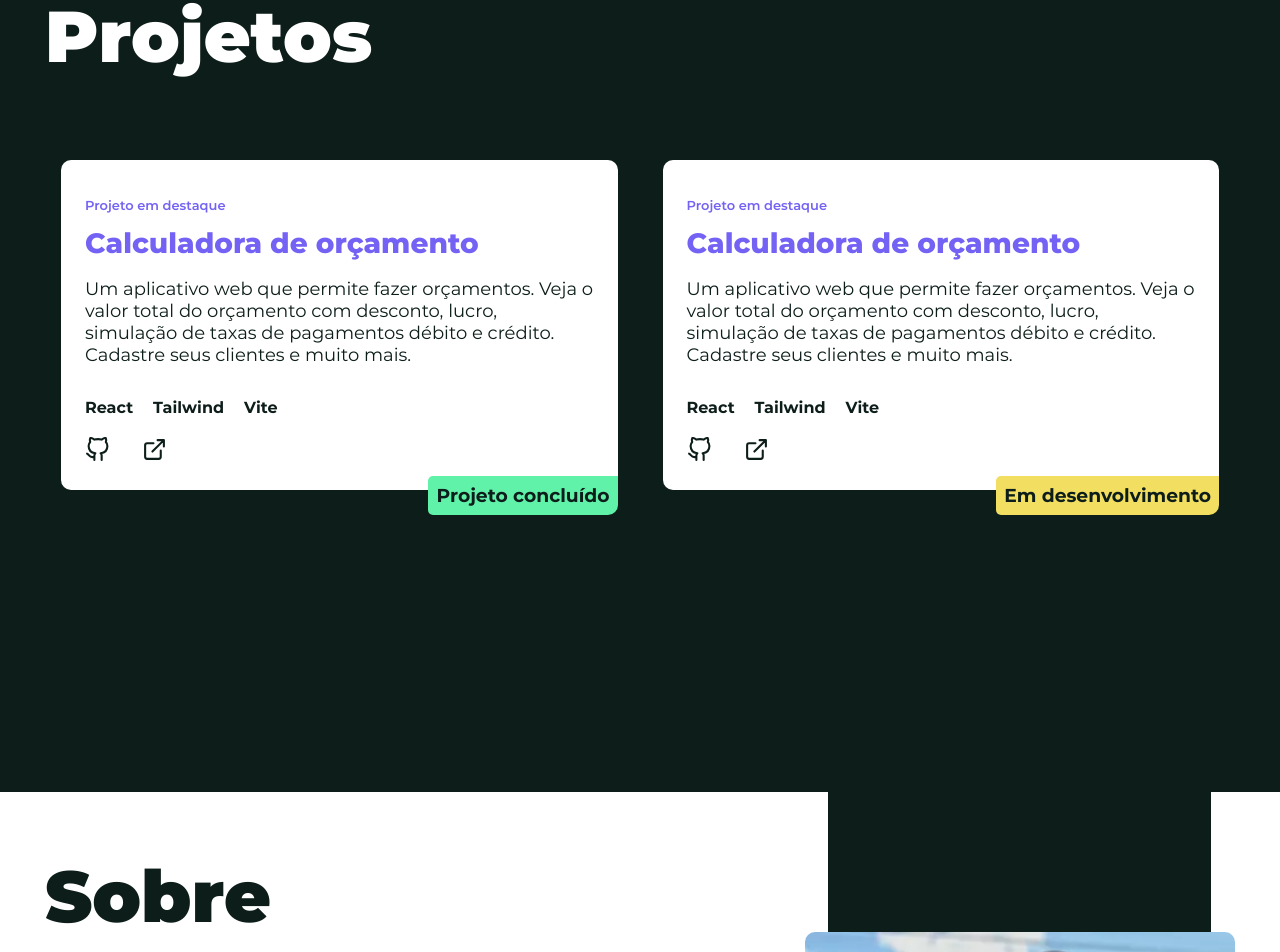
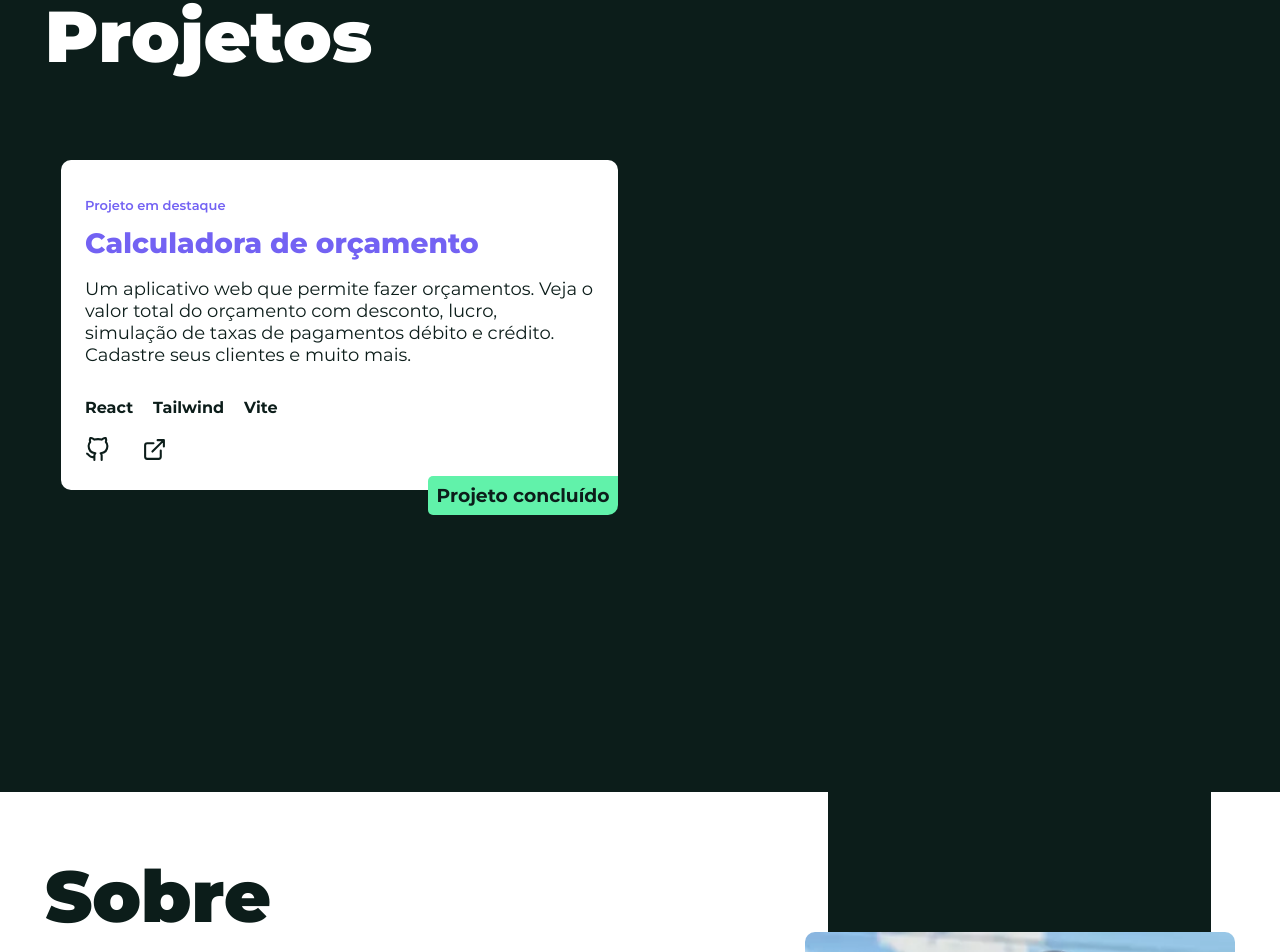
Before and after one commit to victordecarli/portfolio, a React (Vite) app: page / in a window 1280 px wide. Shown: the part 932-1884 px from the top of the page. Built offline with nearby package versions, Linux system fonts and the light colour scheme.

Commit message:
Removi arquivos não utilizados

```diff
--- a/package.json
+++ b/package.json
@@ -11,7 +11,6 @@
   "dependencies": {
     "@react-spring/web": "^9.7.3",
     "@vitejs/plugin-react": "^4.2.1",
-    "latest": "^0.2.0",
     "react": "^18.2.0",
     "react-dom": "^18.2.0",
     "react-scroll": "^1.9.0",
@@ -29,8 +28,6 @@
     "eslint-plugin-react-hooks": "^4.6.0",
     "eslint-plugin-styled-components": "^0.0.0",
     "framer-motion": "^10.16.16",
-    "prettier": "^3.1.1",
-    "react-copy-to-clipboard": "^5.1.0",
-    "swiper": "^11.0.5"
+    "prettier": "^3.1.1"
   }
 }
--- a/src/components/sections/projects/projectData.jsx
+++ b/src/components/sections/projects/projectData.jsx
@@ -12,15 +12,5 @@ const Data = [
     cta: <CtaSvg />,
     progresso: 100,
   },
-  {
-    id: 2,
-    subTitle: 'Projeto em destaque',
-    title: 'Calculadora de orçamento',
-    desc: 'Um aplicativo web que permite fazer orçamentos. Veja o valor total do orçamento com desconto, lucro, simulação de taxas de pagamentos débito e crédito. Cadastre seus clientes e muito mais.',
-    techs: ['React', 'Tailwind', 'Vite'],
-    github: <GithubSvg />,
-    cta: <CtaSvg />,
-    progresso: 50,
-  },
 ];
 export default Data;
```
Also changed, not shown: 1 other file (tests, documents, lock files or other folders).
